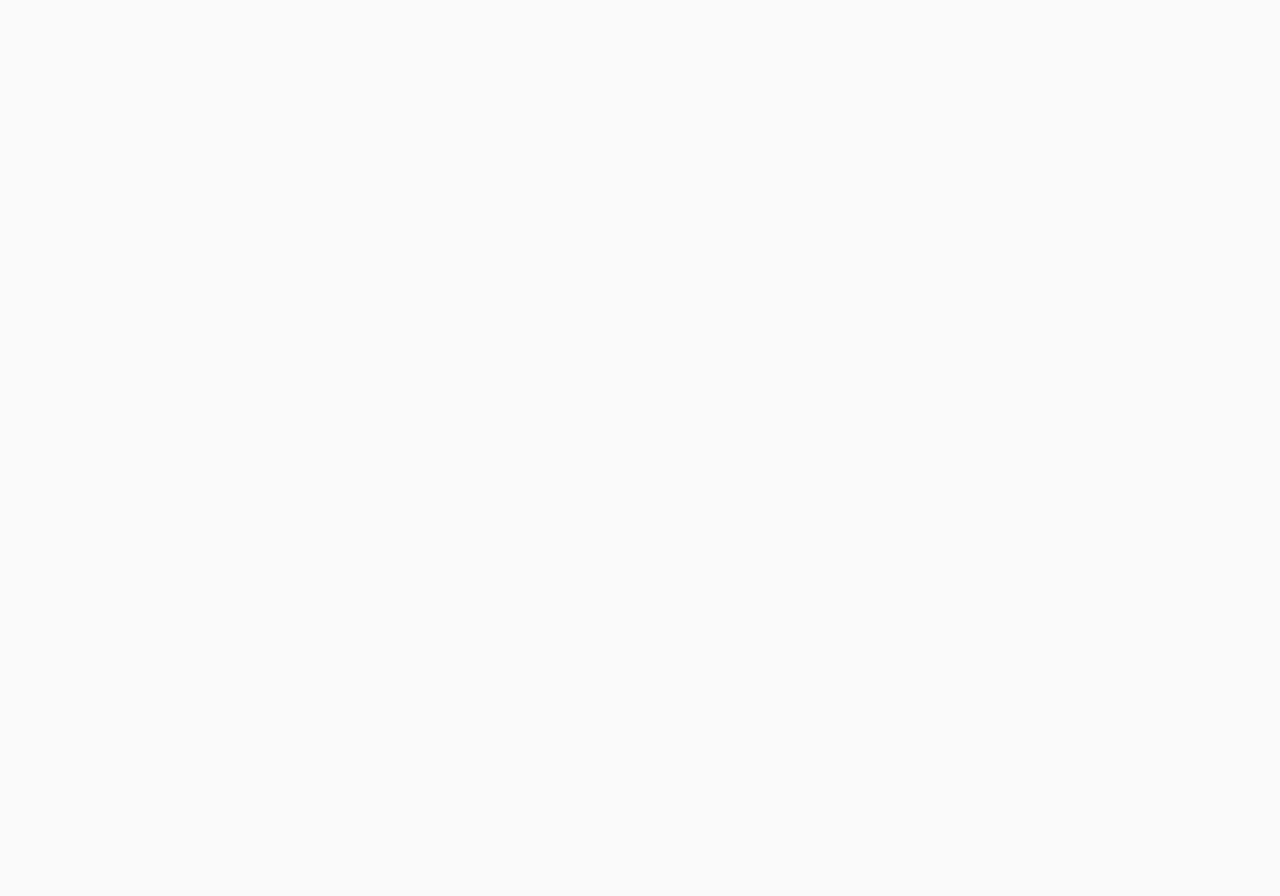
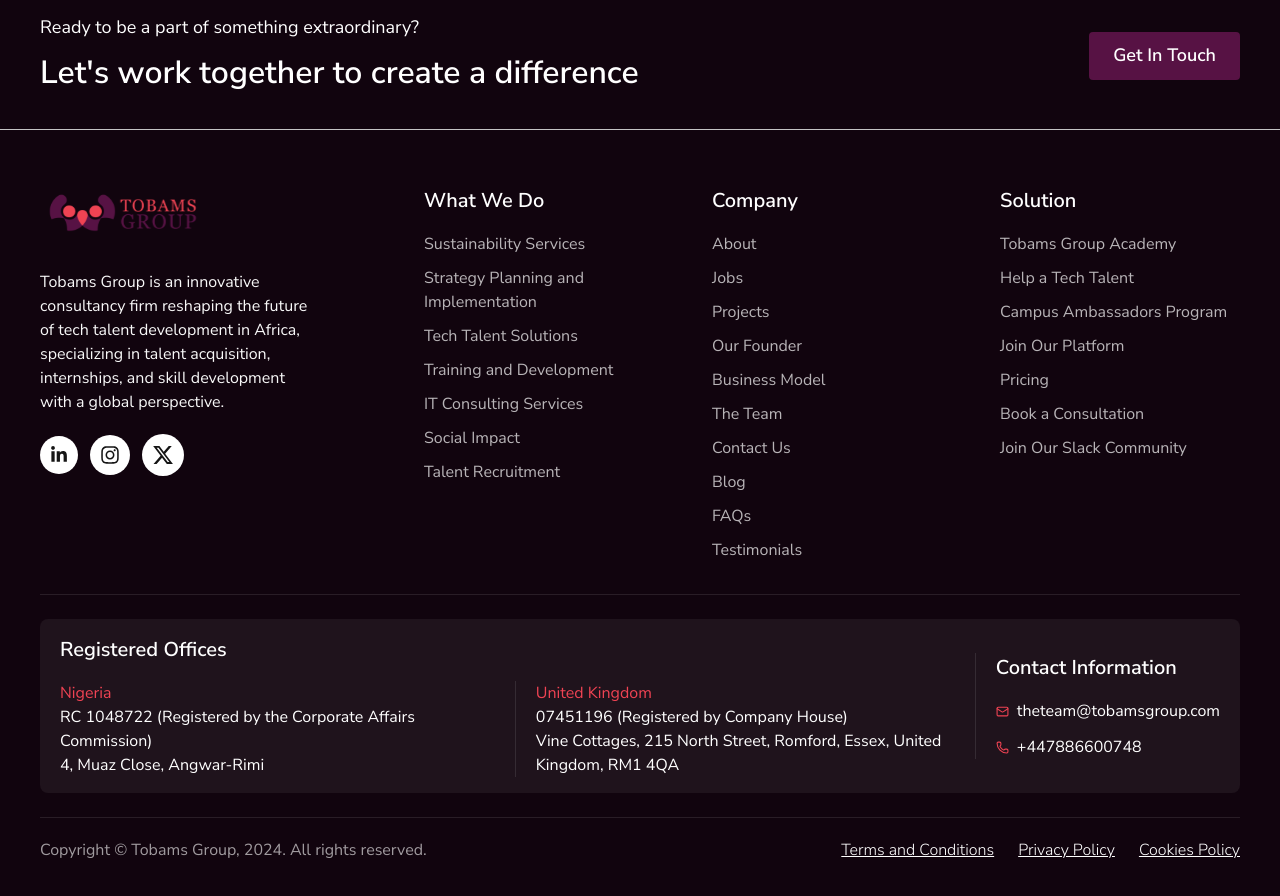
Before and after one commit to onumaeleanyagift/tobams-frontend-intern-assessment, a Next.js app: page / in a window 1280 px wide. Shown: the part 4860-5756 px from the top of the page. Before the commit the page ends 4842 px from the top, so only its background shows below. Built offline with nearby package versions, Linux system fonts and the light colour scheme.

Commit message:
feat: add Footer component with contact information and company details

```diff
--- a/app/page.tsx
+++ b/app/page.tsx
@@ -4,6 +4,7 @@
 import TrainingServices from "@/components/sections/TrainingServices";
 import ManagementDevelopment from "@/components/sections/ManagementDevelopment";
 import TransformationHub from "@/components/sections/TransformationHub";
+import Footer from "@/components/layout/Footer";
 
 export default function Home() {
   return (
@@ -17,6 +18,8 @@
         <ManagementDevelopment />
         <TransformationHub />
       </main>
+
+      <Footer />
     </>
   );
 }
--- a/components/layout/Footer.tsx
+++ b/components/layout/Footer.tsx
@@ -0,0 +1,246 @@
+import Image from "next/image";
+import { Mail, Phone } from "lucide-react";
+import { FaInstagram, FaLinkedinIn, FaXTwitter } from "react-icons/fa6";
+import Button from "@/components/ui/Button";
+
+const whatWeDoLinks = [
+  "Sustainability Services",
+  "Strategy Planning and Implementation",
+  "Tech Talent Solutions",
+  "Training and Development",
+  "IT Consulting Services",
+  "Social Impact",
+  "Talent Recruitment",
+];
+
+const companyLinks = [
+  "About",
+  "Jobs",
+  "Projects",
+  "Our Founder",
+  "Business Model",
+  "The Team",
+  "Contact Us",
+  "Blog",
+  "FAQs",
+  "Testimonials",
+];
+
+const solutionLinks = [
+  "Tobams Group Academy",
+  "Help a Tech Talent",
+  "Campus Ambassadors Program",
+  "Join Our Platform",
+  "Pricing",
+  "Book a Consultation",
+  "Join Our Slack Community",
+];
+
+export default function Footer() {
+  return (
+    <footer className="bg-(--footer) text-(--white)">
+      {/* Footer CTA */}
+      <section className="border-b border-[#C4C4C4] px-4 py-6 md:px-8 lg:px-10 lg:py-8">
+        <div className="mx-auto flex max-w-[1312px] flex-col gap-4 md:flex-row md:items-center md:justify-between">
+          <div>
+            <p className="text-[14px] lg:text-[18px]">
+              Ready to be a part of something extraordinary?
+            </p>
+
+            <h2 className="mt-2 max-w-[300px] text-[20px] font-semibold md:max-w-none md:text-[24px] lg:text-[32px]">
+              Let&apos;s work together to create a difference
+            </h2>
+          </div>
+
+          <div className="w-fit">
+            <Button href="#contact">Get In Touch</Button>
+          </div>
+        </div>
+      </section>
+
+      {/* Main footer */}
+      <div className="px-4 py-8 md:px-8 md:py-12 lg:px-10 lg:py-14">
+        <div className="mx-auto flex flex-col max-w-[1312px] gap-8 md:grid md:grid-cols-[1fr_auto] lg:grid-cols-[1.4fr_1fr_1fr_1fr] lg:gap-12">
+          {/* Tobams Group information */}
+          <div>
+            <Image
+              src="/images/Logo.svg"
+              alt="Tobams Group logo"
+              width={188}
+              height={72.61}
+              className="h-auto w-auto"
+            />
+
+            <p className="mt-5 max-w-[327px] text-[14px] text-[#F8F8F8] md:max-w-[280px] md:text-[16px]">
+              Tobams Group is an innovative consultancy firm reshaping the
+              future of tech talent development in Africa, specializing in
+              talent acquisition, internships, and skill development with a
+              global perspective.
+            </p>
+
+            {/* Social links */}
+            <div className="mt-5 flex items-center gap-3">
+              <a
+                href="#linkedin"
+                aria-label="LinkedIn"
+                className="flex items-center justify-center rounded-full bg-(--white) text-(--main-text) p-2.5 transition-opacity hover:opacity-80 focus:outline-none focus:ring-2 focus:ring-(--white)"
+              >
+                <FaLinkedinIn size={18} />
+              </a>
+
+              <a
+                href="#instagram"
+                aria-label="Instagram"
+                className="flex items-center justify-center rounded-full bg-(--white) text-(--main-text) p-2.5 transition-opacity hover:opacity-80 focus:outline-none focus:ring-2 focus:ring-(--white)"
+              >
+                <FaInstagram size={20} />
+              </a>
+
+              <a
+                href="#x"
+                aria-label="X"
+                className="flex items-center justify-center rounded-full bg-(--white) text-(--main-text) p-2.5 transition-opacity hover:opacity-80 focus:outline-none focus:ring-2 focus:ring-(--white)"
+              >
+                <FaXTwitter size={22} />
+              </a>
+            </div>
+          </div>
+
+          {/* What We Do */}
+          <div>
+            <h3 className="text-[18px] font-semibold md:text-[20px]">
+              What We Do
+            </h3>
+
+            <ul className="mt-4 space-y-2.5">
+              {whatWeDoLinks.map((link) => (
+                <li key={link}>
+                  <a
+                    href="#"
+                    className="text-[14px] text-(--white)/70 transition-colors hover:text-(--white) md:text-[16px]"
+                  >
+                    {link}
+                  </a>
+                </li>
+              ))}
+            </ul>
+          </div>
+
+          {/* Company */}
+          <div>
+            <h3 className="text-[18px] font-semibold md:text-[20px]">
+              Company
+            </h3>
+
+            <ul className="mt-4 space-y-2.5">
+              {companyLinks.map((link) => (
+                <li key={link}>
+                  <a
+                    href="#"
+                    className="text-[14px] text-(--white)/70 transition-colors hover:text-(--white) md:text-[16px]"
+                  >
+                    {link}
+                  </a>
+                </li>
+              ))}
+            </ul>
+          </div>
+
+          {/* Solution */}
+          <div>
+            <h3 className="text-[18px] font-semibold md:text-[20px]">
+              Solution
+            </h3>
+
+            <ul className="mt-4 space-y-2.5">
+              {solutionLinks.map((link) => (
+                <li key={link}>
+                  <a
+                    href="#"
+                    className="text-[14px] text-(--white)/70 transition-colors hover:text-(--white) md:text-[16px]"
+                  >
+                    {link}
+                  </a>
+                </li>
+              ))}
+            </ul>
+          </div>
+        </div>
+
+        {/* Contact and registered offices */}
+        <div className="mt-8 border-t border-(--white)/10"></div>
+        <div className="mx-auto mt-6 max-w-[1312px] rounded-[8px] bg-(--white)/6 lg:py-4 lg:grid lg:grid-cols-[auto_auto_auto] lg:items-center">
+          {/* Contact information */}
+          <div className="order-1 p-4 lg:order-3 lg:border-l lg:border-(--white)/10 lg:px-5 lg:py-0">
+            <h3 className="text-[18px] font-semibold md:text-[20px]">
+              Contact Information
+            </h3>
+
+            <div className="mt-4 space-y-3">
+              <a
+                href="mailto:theteam@tobamsgroup.com"
+                className="flex items-center gap-2 text-[14px] text-(--white) hover:text-(--white) md:text-[16px]"
+              >
+                <Mail size={13} className="shrink-0 text-(--secondary)" />
+                theteam@tobamsgroup.com
+              </a>
+
+              <a
+                href="tel:+447886600748"
+                className="flex items-center gap-2 text-[14px] text-(--white) hover:text-(--white) md:text-[16px]"
+              >
+                <Phone size={13} className="shrink-0 text-(--secondary)" />
+                +447886600748
+              </a>
+            </div>
+          </div>
+
+          {/* Registered offices */}
+          <div className="order-1 p-4 lg:order-1 lg:px-5 lg:py-0">
+            <h3 className="text-[18px] font-semibold md:text-[20px]">
+              Registered Offices
+            </h3>
+
+            <div className="mt-4 gap-4">
+              <div className="text-[14px] text-(--white) md:text-[16px]">
+                <p className="text-(--secondary)">Nigeria</p>
+                <p>
+                  RC 1048722 (Registered by the Corporate Affairs Commission)
+                </p>
+                <p>4, Muaz Close, Angwar-Rimi</p>
+              </div>
+            </div>
+          </div>
+
+          <div className=" p-4 text-[14px] text-(--white) md:text-[16px] lg:px-5 lg:py-0 lg:order-2 lg:border-l lg:border-(--white)/10 lg:self-end">
+            <p className="text-(--secondary)">United Kingdom</p>
+            <p>07451196 (Registered by Company House)</p>
+            <p>
+              Vine Cottages, 215 North Street, Romford, Essex, United Kingdom,
+              RM1 4QA
+            </p>
+          </div>
+        </div>
+
+        {/* Copyright and legal links */}
+        <div className="mx-auto mt-6 flex max-w-[1312px] flex-col-reverse gap-4 border-t border-(--white)/10 pt-5 text-[14px] text-(--white)/60 items-center lg:flex-row lg:justify-between md:text-[16px]">
+          <p>Copyright © Tobams Group, 2024. All rights reserved.</p>
+
+          <div className="grid grid-cols-2 text-center md:flex md:flex-wrap gap-4 text-(--white) font-light md:gap-6">
+            <a href="#" className="order-3 col-span-2 justify-self-center underline md:order-1">
+              Terms and Conditions
+            </a>
+
+            <a href="#" className="order-1 underline md:order-2">
+              Privacy Policy
+            </a>
+
+            <a href="#" className="order-2 underline md:order-3">
+              Cookies Policy
+            </a>
+          </div>
+        </div>
+      </div>
+    </footer>
+  );
+}
```
